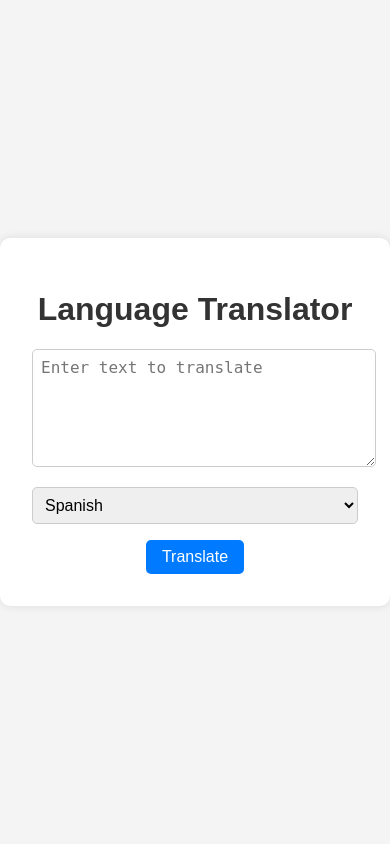
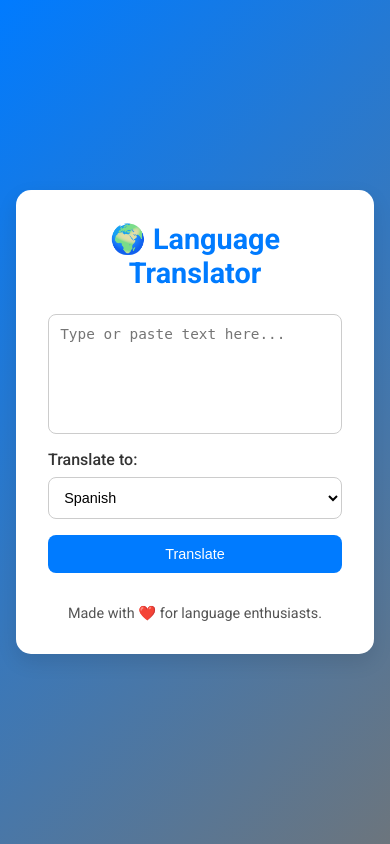
Before and after one commit to SiddarthaNanuvala/Language_Translator_App_siddartha_nanuvala_td1, a Flask app: page / in a window 390 px wide. Run offline with Flask 3, Linux system fonts and the light colour scheme.

Commit message:
Updated mobile-friendly UI and added responsive design to Language Translator app

```diff
--- a/app.py
+++ b/app.py
@@ -1,5 +1,5 @@
 from flask import Flask, render_template, request
-from translate import Translator
+from translate import Translator  # Ensure this package is installed, or use googletrans instead.
 
 app = Flask(__name__)
 
@@ -7,10 +7,19 @@ app = Flask(__name__)
 def index():
     translated_text = ""
     if request.method == 'POST':
+        # Get the text and target language from the form
         original_text = request.form['text']
         target_language = request.form['language']
-        translator = Translator(to_lang=target_language)
-        translated_text = translator.translate(original_text)
+
+        try:
+            # Initialize the translator and translate the text
+            translator = Translator(to_lang=target_language)
+            translated_text = translator.translate(original_text)
+        except Exception as e:
+            # Handle translation errors
+            translated_text = f"Error: {str(e)}"
+
+    # Render the HTML template with the translated text
     return render_template('index.html', translated_text=translated_text)
 
 if __name__ == '__main__':
--- /dev/null
+++ b/static/script.js
@@ -0,0 +1,23 @@
+document.getElementById('translatorForm').addEventListener('submit', function (event) {
+    event.preventDefault();
+
+    const inputText = document.getElementById('inputText').value;
+    const targetLanguage = document.getElementById('language').value;
+
+    // Simulate translation (replace this with actual backend API calls)
+    const mockTranslation = `Translated version of "${inputText}" to ${targetLanguage}`;
+
+    // Show the result
+    const resultSection = document.getElementById('resultSection');
+    const translatedText = document.getElementById('translatedText');
+    translatedText.textContent = mockTranslation;
+    resultSection.classList.remove('hidden');
+});
+
+document.getElementById('copyButton').addEventListener('click', function () {
+    const translatedText = document.getElementById('translatedText').textContent;
+
+    navigator.clipboard.writeText(translatedText)
+        .then(() => alert('Translation copied to clipboard!'))
+        .catch(() => alert('Failed to copy. Please try again.'));
+});
--- a/static/style.css
+++ b/static/style.css
@@ -1,63 +1,123 @@
+/* General Reset */
+* {
+    margin: 0;
+    padding: 0;
+    box-sizing: border-box;
+}
+
 body {
-    font-family: Arial, sans-serif;
-    background-color: #f4f4f4;
+    font-family: 'Roboto', sans-serif;
+    background: linear-gradient(135deg, #007bff, #6c757d);
+    color: #333;
     display: flex;
     justify-content: center;
     align-items: center;
-    height: 100vh;
-    margin: 0;
+    min-height: 100vh;
+    padding: 1rem;
 }
 
 .container {
-    background: white;
+    background: #fff;
+    border-radius: 15px;
+    box-shadow: 0 8px 20px rgba(0, 0, 0, 0.1);
+    width: 100%;
+    max-width: 500px;
     padding: 2rem;
-    border-radius: 10px;
-    box-shadow: 0 0 10px rgba(0, 0, 0, 0.1);
     text-align: center;
 }
 
-h1 {
-    color: #333;
+header h1 {
+    font-size: 2rem;
+    font-weight: 700;
+    color: #007bff;
+    margin-bottom: 1.5rem;
+}
+
+form {
+    display: flex;
+    flex-direction: column;
+    gap: 1rem;
 }
 
 textarea {
     width: 100%;
-    height: 100px;
-    margin-bottom: 1rem;
-    padding: 0.5rem;
+    height: 120px;
+    padding: 0.8rem;
+    border: 1px solid #ccc;
+    border-radius: 8px;
     font-size: 1rem;
-    border-radius: 5px;
-    border: 1px solid #ccc;
+    resize: none;
+}
+
+textarea:focus {
+    outline: 2px solid #007bff;
+}
+
+.select-container {
+    text-align: left;
+}
+
+.select-container label {
+    display: block;
+    margin-bottom: 0.5rem;
+    font-weight: 500;
 }
 
 select {
     width: 100%;
-    margin-bottom: 1rem;
-    padding: 0.5rem;
+    padding: 0.8rem;
     font-size: 1rem;
-    border-radius: 5px;
     border: 1px solid #ccc;
+    border-radius: 8px;
+    background: #fff;
 }
 
 button {
-    padding: 0.5rem 1rem;
     background: #007bff;
-    color: white;
+    color: #fff;
     border: none;
-    border-radius: 5px;
+    padding: 0.8rem 1rem;
+    font-size: 1rem;
+    border-radius: 8px;
     cursor: pointer;
-    font-size: 1rem;
+    transition: background 0.3s ease;
 }
 
 button:hover {
     background: #0056b3;
 }
 
-h2 {
-    color: #007bff;
+#resultSection {
+    margin-top: 2rem;
+    text-align: left;
 }
 
-p {
-    font-size: 1.2rem;
+#resultSection.hidden {
+    display: none;
+}
+
+#copyButton {
+    margin-top: 1rem;
+    background: #28a745;
+}
+
+#copyButton:hover {
+    background: #218838;
+}
+
+footer {
+    margin-top: 2rem;
+    font-size: 0.9rem;
     color: #555;
 }
+
+@media (max-width: 768px) {
+    textarea, select, button {
+        font-size: 0.9rem;
+        padding: 0.7rem;
+    }
+
+    header h1 {
+        font-size: 1.8rem;
+    }
+}
--- a/templates/index.html
+++ b/templates/index.html
@@ -4,14 +4,20 @@
     <meta charset="UTF-8">
     <meta name="viewport" content="width=device-width, initial-scale=1.0">
     <title>Language Translator</title>
-    <link rel="stylesheet" href="{{ url_for('static', filename='style.css') }}">
+    <link rel="stylesheet" href="style.css">
+    <link href="https://fonts.googleapis.com/css2?family=Roboto:wght@400;500;700&display=swap" rel="stylesheet">
 </head>
 <body>
     <div class="container">
-        <h1>Language Translator</h1>
-        <form method="post">
-            <textarea name="text" placeholder="Enter text to translate" required></textarea>
-            <select name="language" required>
+        <header>
+            <h1>🌍 Language Translator</h1>
+        </header>
+        <main>
+            <form id="translatorForm">
+                <textarea id="inputText" name="text" placeholder="Type or paste text here..." required></textarea>
+                <div class="select-container">
+                    <label for="language">Translate to:</label>
+                    <select id="language" name="language" required>
                         <option value="es">Spanish</option>
                         <option value="fr">French</option>
                         <option value="de">German</option>
@@ -20,14 +26,20 @@
                         <option value="te">Telugu</option>
                         <option value="ta">Tamil</option>
                         <option value="ml">Malayalam</option>
-                <!-- Add more languages as needed -->
                     </select>
+                </div>
                 <button type="submit">Translate</button>
             </form>
-        {% if translated_text %}
-            <h2>Translated Text:</h2>
-            <p>{{ translated_text }}</p>
-        {% endif %}
+            <section id="resultSection" class="hidden">
+                <h2>Translation Result:</h2>
+                <p id="translatedText"></p>
+                <button id="copyButton">Copy to Clipboard</button>
+            </section>
+        </main>
+        <footer>
+            <p>Made with ❤️ for language enthusiasts.</p>
+        </footer>
     </div>
+    <script src="script.js"></script>
 </body>
 </html>
```
Lines whose indentation alone changed are shown as unchanged.
